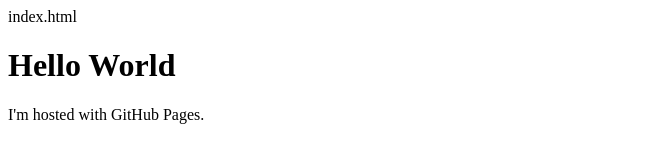
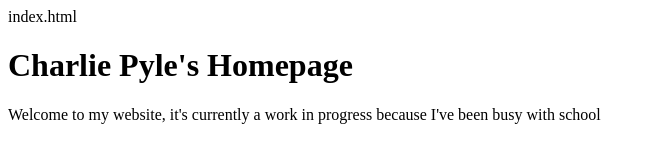
Before and after one commit to CharliePyle4/CharliePyle4.github.io, a plain HTML site: page index.html in a window 1280 px wide. Shown: the whole page, without its empty margins (0-655 px from the left). Drawn offline with Linux system fonts and the light colour scheme.

Commit message:
Update index.html

```diff
--- a/index.html
+++ b/index.html
@@ -2,7 +2,7 @@ index.html
 <!DOCTYPE html>
 <html>
 <body>
-<h1>Hello World</h1>
-<p>I'm hosted with GitHub Pages.</p>
+<h1>Charlie Pyle's Homepage</h1>
+<p>Welcome to my website, it's currently a work in progress because I've been busy with school</p>
 </body>
 </html>
```
